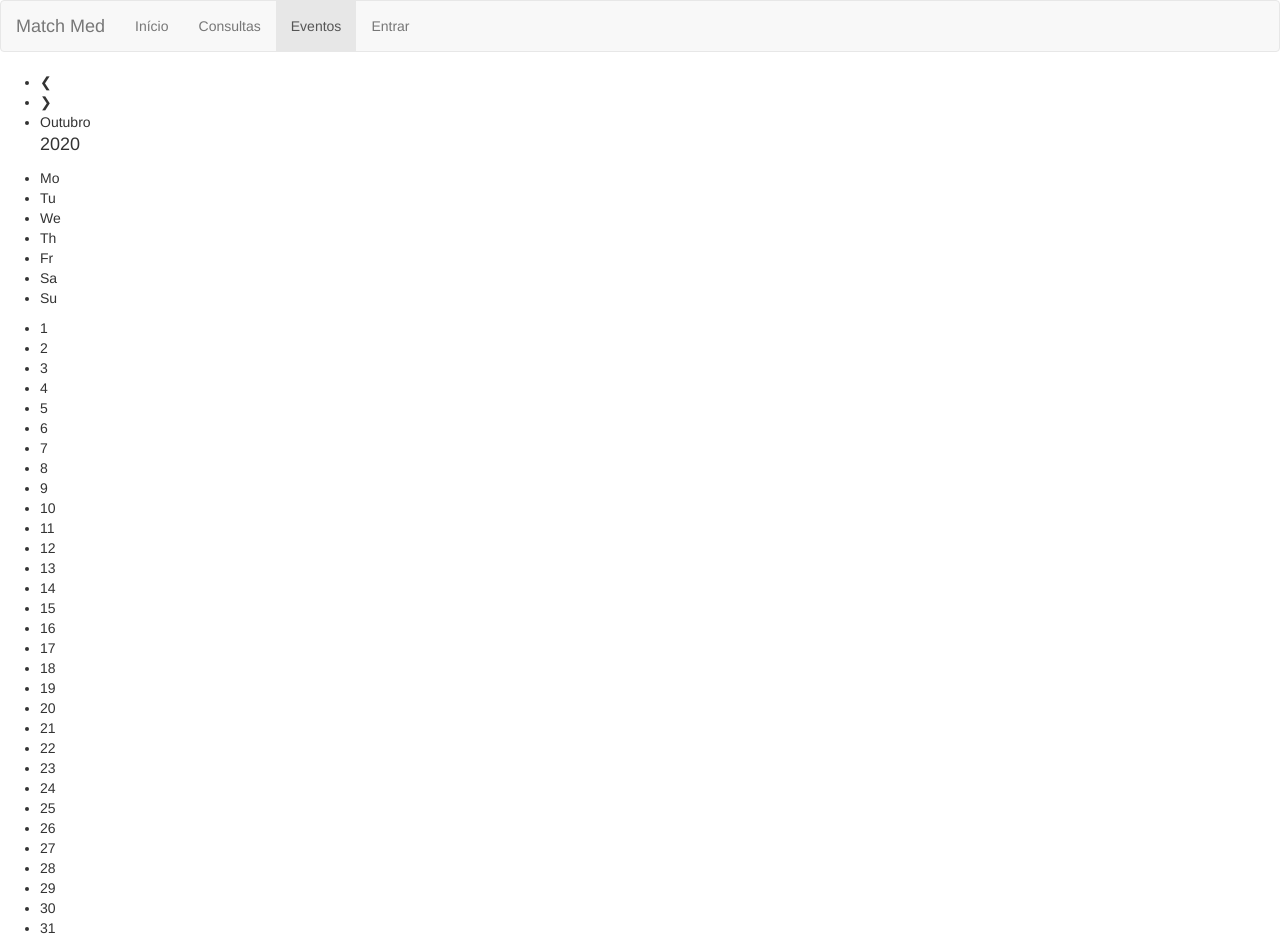
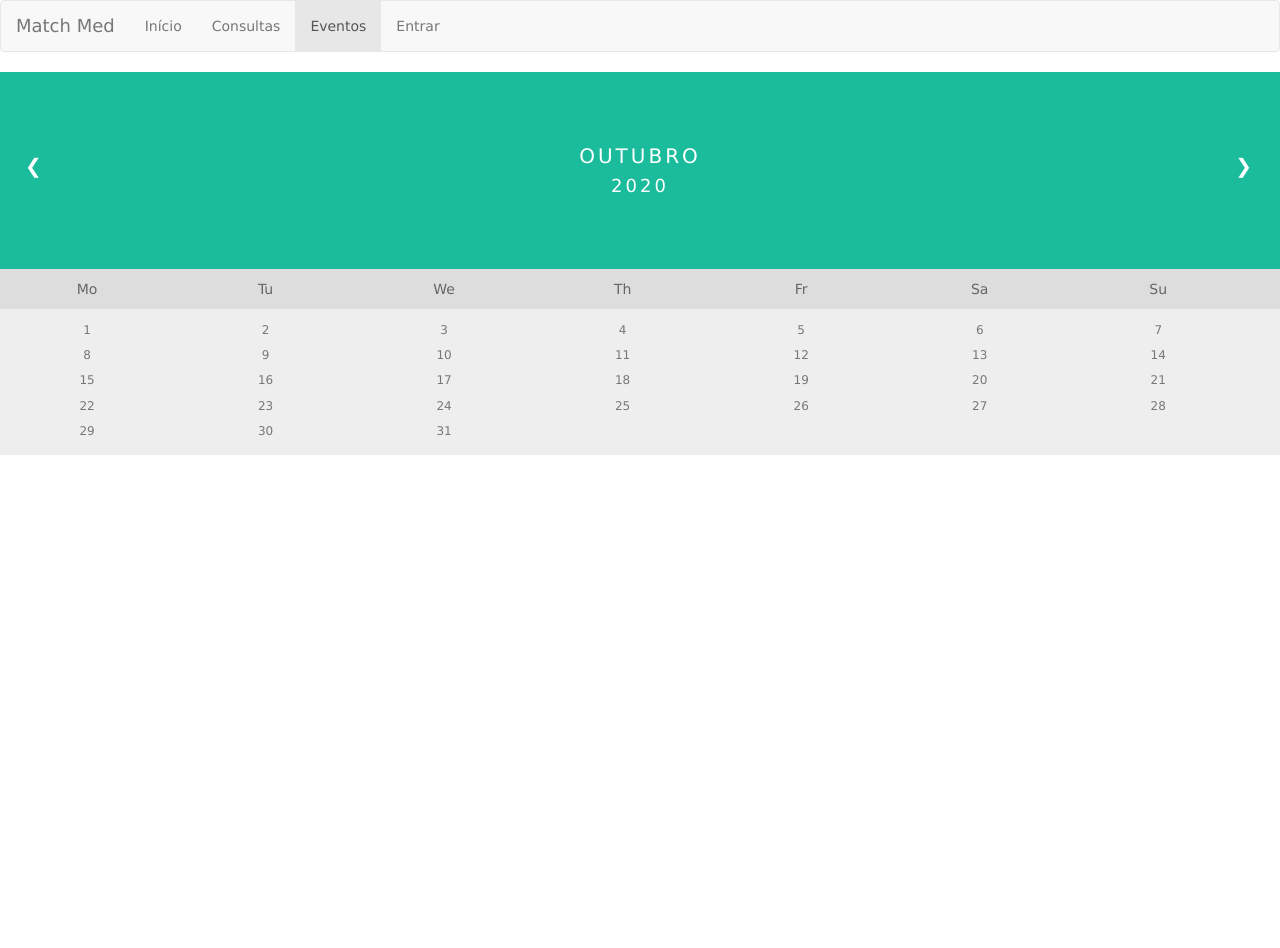
Before and after one commit to IKuuhakuI/Lumanga, a Flask app: page /eventos in a window 1280 px wide. After the commit the page ends 455 px from the top, so only its background shows below. Run offline with Flask 2, Linux system fonts and the light colour scheme; some libraries are stand-ins or nearby versions.

Commit message:
css do calendario

```diff
--- a/app/static/styles/style.css
+++ b/app/static/styles/style.css
@@ -12,18 +12,18 @@ body {
 }
 
 .card-container {
+
 	position: relative;
 	border: 2px solid black;
 	width: 80%;
 	margin-top: 50px;
 	margin-bottom: 50px;
 }
-
 .card-button {
 	position: relative;
 	margin-bottom: 3%;
 	margin-top: 3%;
-	max-width: 300px;
+	width: 100px;
 	margin-left: auto;
 	margin-right: auto;
 }
@@ -35,3 +35,85 @@ body {
 		width: 100%;
 		height: auto;
 }
+
+* {box-sizing: border-box;}
+ul {list-style-type: none;}
+body {font-family: Verdana, sans-serif;}
+
+.month {
+  padding: 70px 25px;
+  width: 100%;
+  background: #1abc9c;
+  text-align: center;
+}
+
+.month ul {
+  margin: 0;
+  padding: 0;
+}
+
+.month ul li {
+  color: white;
+  font-size: 20px;
+  text-transform: uppercase;
+  letter-spacing: 3px;
+}
+
+.month .prev {
+  float: left;
+  padding-top: 10px;
+}
+
+.month .next {
+  float: right;
+  padding-top: 10px;
+}
+
+.weekdays {
+  margin: 0;
+  padding: 10px 0;
+  background-color: #ddd;
+}
+
+.weekdays li {
+  display: inline-block;
+  width: 13.6%;
+  color: #666;
+  text-align: center;
+}
+
+.days {
+  padding: 10px 0;
+  background: #eee;
+  margin: 0;
+}
+
+.days li {
+  list-style-type: none;
+  display: inline-block;
+  width: 13.6%;
+  text-align: center;
+  margin-bottom: 5px;
+  font-size:12px;
+  color: #777;
+}
+
+.days li .active {
+  padding: 5px;
+  background: #1abc9c;
+  color: white !important
+}
+
+/* Add media queries for smaller screens */
+@media screen and (max-width:720px) {
+  .weekdays li, .days li {width: 13.1%;}
+}
+
+@media screen and (max-width: 420px) {
+  .weekdays li, .days li {width: 12.5%;}
+  .days li .active {padding: 2px;}
+}
+
+@media screen and (max-width: 290px) {
+  .weekdays li, .days li {width: 12.2%;}
+}
```
